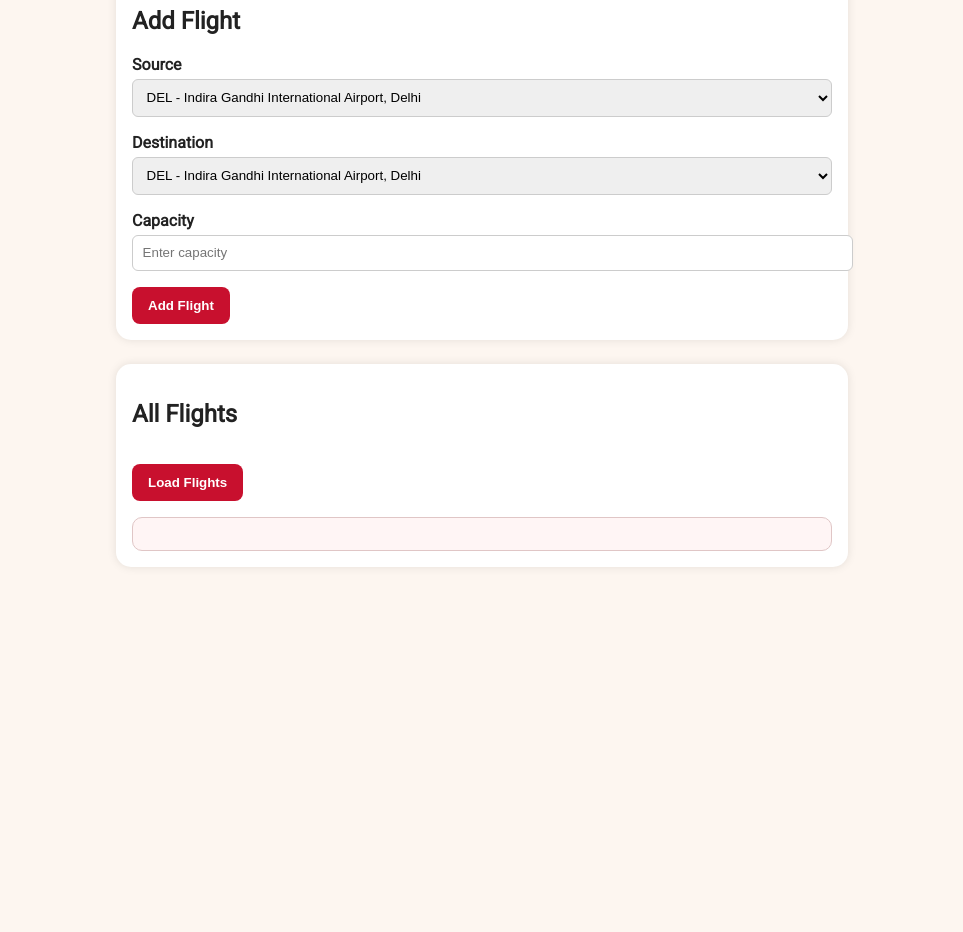
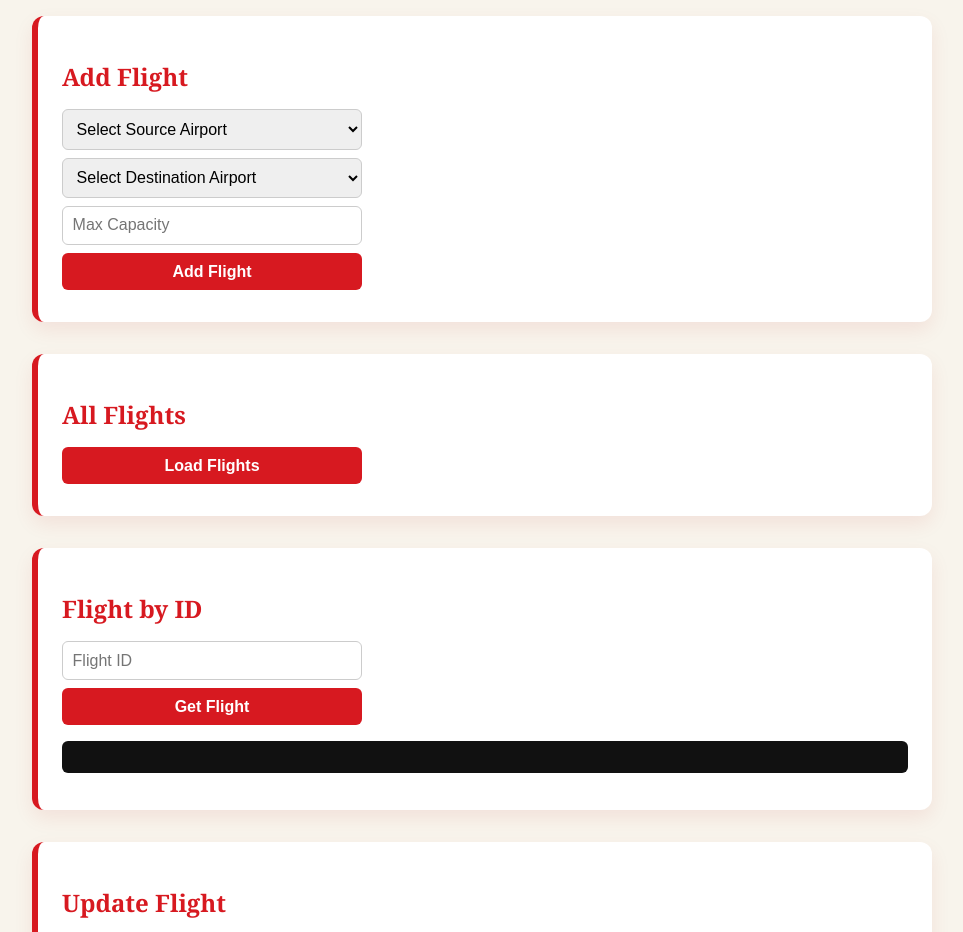
Before and after one commit to trset/Flight-Management, a plain HTML site: page index.html in a window 1280 px wide. Shown: the part 120-1052 px from the top of the page, without its empty margins (158-1121 px from the left). Before the commit the page ends 800 px from the top, so only its background shows below. Drawn offline with nearby package versions, Linux system fonts and the light colour scheme.

Commit message:
Connect frontend to backend

```diff
--- a/index.html
+++ b/index.html
@@ -2,100 +2,147 @@
 <html lang="en">
 <head>
   <meta charset="UTF-8" />
-  <meta name="viewport" content="width=device-width, initial-scale=1.0"/>
+  <meta name="viewport" content="width=device-width, initial-scale=1.0">
   <link rel="manifest" href="manifest.json">
   <meta name="theme-color" content="#d71920">
-  <title>Indian Airlines Manager</title>
-  <link href="https://fonts.googleapis.com/css2?family=Playfair+Display:wght@600&family=Roboto&display=swap" rel="stylesheet">
+  <meta name="mobile-web-app-capable" content="yes">
+  <meta name="apple-mobile-web-app-capable" content="yes">
+  <link rel="icon" href="icon.png">
+  <title>Flight Manager ✈️✈️✈️</title>
   <style>
+    :root{
+      --deep-red: #d71920;
+      --gold: #bfa76f;
+      --cream: #f8f4ec;
+      --dark: #1a1a1a;
+    }
     body {
-      margin: 0;
-      font-family: 'Roboto', sans-serif;
-      background-color: #fdf6f0;
-      color: #222;
+      font-family: Georgia, 'Poppins', serif;
+      background-color: var(--cream);
+      color: var(--dark);
+      padding: 2rem 1rem;
+      max-width: 900px;
+      margin-inline: auto;
     }
-
     h1 {
       text-align: center;
-      color: #c8102e;
-      font-family: 'Playfair Display', serif;
-      margin-top: 1.5rem;
+      color: var(--deep-red);
+      font-size: 2rem;
+      margin-bottom: 1rem;
     }
-
-    .container {
-      max-width: 700px;
-      margin: auto;
-      padding: 1rem;
-      background-color: white;
-      border-radius: 15px;
-      box-shadow: 0 0 10px rgba(0,0,0,0.1);
-      margin-top: 1.5rem;
+    section {
+      background: #fff;
+      border-left: 6px solid var(--deep-red);
+      border-radius: 12px;
+      padding: 1.5rem;
+      margin-top: 2rem;
+      box-shadow: 0 8px 20px rgba(183, 0, 0, 0.08);
     }
-
-    label {
+    h2 {
+      color: var(--deep-red);
+      margin-bottom: 1rem;
+    }
+    input, button, select {
       display: block;
-      margin-top: 1rem;
-      font-weight: bold;
-    }
-
-    select, input {
+      margin: 0.5rem 0;
+      padding: 0.6rem;
       width: 100%;
-      padding: 0.6rem;
-      margin-top: 0.3rem;
+      max-width: 300px;
+      font-size: 1rem;
       border-radius: 6px;
       border: 1px solid #ccc;
+      box-sizing: border-box;
     }
-
     button {
-      background-color: #c8102e;
+      background: var(--deep-red);
       color: white;
-      padding: 0.7rem 1rem;
+      font-weight: bold;
       border: none;
-      border-radius: 8px;
+      cursor: pointer;
+      transition: background 0.3s ease;
+    }
+    button:hover {
+      background: #a11317;
+    }
+    .flight-card {
+      background: #fff7f6;
+      border-left: 5px solid var(--gold);
+      padding: 1rem;
+      margin: 1rem 0;
+      border-radius: 6px;
+      box-shadow: 0 4px 8px rgba(0,0,0,0.05);
+    }
+    .status {
+      font-size: 0.95rem;
+      color: #b30000;
+      margin-top: 0.4rem;
+    }
+    pre {
+      background: #111;
+      color: white;
+      padding: 1rem;
+      border-radius: 6px;
       margin-top: 1rem;
-      cursor: pointer;
-      font-weight: bold;
+      overflow-x: auto;
     }
-
-    button:hover {
-      background-color: #a30e26;
-    }
-
-    .result {
-      background-color: #fff5f5;
-      padding: 1rem;
-      margin-top: 1rem;
-      border: 1px solid #e0c6c6;
-      border-radius: 10px;
+    @media (max-width: 600px) {
+      input, button, select {
+        width: 100%;
+      }
     }
   </style>
 </head>
 <body>
+  <h1>✈️ Indian Airlines Manager </h1>
 
-  <h1>✈️ Indian Airlines Manager</h1>
+  <section>
+    <h2>Add Flight</h2>
+    <select id="src"><option value="">Select Source Airport</option></select>
+    <select id="dst"><option value="">Select Destination Airport</option></select>
+    <input id="max_limit" type="number" placeholder="Max Capacity">
+    <button onclick="createFlight()">Add Flight</button>
+    <div id="statusAdd" class="status"></div>
+  </section>
 
-  <div class="container">
-    <h2>Add Flight</h2>
-    <label for="source">Source</label>
-    <select id="source"></select>
+  <section>
+    <h2>All Flights</h2>
+    <button onclick="fetchAllFlights()">Load Flights</button>
+    <div id="flights"></div>
+  </section>
 
-    <label for="destination">Destination</label>
-    <select id="destination"></select>
+  <section>
+    <h2>Flight by ID</h2>
+    <input id="getId" placeholder="Flight ID">
+    <button onclick="fetchFlightById()">Get Flight</button>
+    <pre id="flightById"></pre>
+  </section>
 
-    <label for="capacity">Capacity</label>
-    <input type="number" id="capacity" placeholder="Enter capacity" />
+  <section>
+    <h2>Update Flight</h2>
+    <input id="updateId" placeholder="Flight ID">
+    <select id="newSrc"><option value="">New Source</option></select>
+    <select id="newDst"><option value="">New Destination</option></select>
+    <button onclick="updateFlightById()">Update Flight</button>
+    <div id="statusUpdate" class="status"></div>
+  </section>
 
-    <button onclick="addFlight()">Add Flight</button>
-  </div>
+  <section>
+    <h2>Add Passengers</h2>
+    <input id="passengerId" placeholder="Flight ID">
+    <input id="numPassengers" type="number" placeholder="Number of Passengers">
+    <button onclick="addPassengersToFlight()">Add Passengers</button>
+    <div id="statusPassengers" class="status"></div>
+  </section>
 
-  <div class="container">
-    <h2>All Flights</h2>
-    <button onclick="loadFlights()">Load Flights</button>
-    <div class="result" id="flightList"></div>
-  </div>
+  <section>
+    <h2>Delete Flight</h2>
+    <input id="deleteId" placeholder="Flight ID">
+    <button onclick="deleteFlightById()">Delete Flight</button>
+    <div id="statusDelete" class="status"></div>
+  </section>
 
   <script>
-    const backendBase = "https://flight-management-1.onrender.com";
+    const base = "https://flight-management-1.onrender.com";
 
     const airports = {
       "DEL": "Indira Gandhi International Airport, Delhi",
@@ -120,61 +167,112 @@
       "NAG": "Dr. Babasaheb Ambedkar International Airport, Nagpur"
     };
 
-    const sourceSelect = document.getElementById('source');
-    const destSelect = document.getElementById('destination');
-
-    function populateDropdowns() {
+    function populateDropdown(id) {
+      const select = document.getElementById(id);
       for (const code in airports) {
-        const option1 = document.createElement('option');
-        const option2 = document.createElement('option');
-        option1.value = option2.value = code;
-        option1.textContent = `${code} - ${airports[code]}`;
-        option2.textContent = `${code} - ${airports[code]}`;
-        sourceSelect.appendChild(option1);
-        destSelect.appendChild(option2);
+        const opt = document.createElement("option");
+        opt.value = code;
+        opt.textContent = `${code} - ${airports[code]}`;
+        select.appendChild(opt);
       }
     }
 
-    async function addFlight() {
-      const source = sourceSelect.value;
-      const destination = destSelect.value;
-      const capacity = document.getElementById('capacity').value;
+    window.onload = () => {
+      populateDropdown("src");
+      populateDropdown("dst");
+      populateDropdown("newSrc");
+      populateDropdown("newDst");
+    };
 
-      const res = await fetch(`${backendBase}/flights`, {
+    function showStatus(id, msg) {
+      const el = document.getElementById(id);
+      el.textContent = msg;
+      setTimeout(() => el.textContent = "", 3000);
+    }
+
+    async function createFlight() {
+      const src = document.getElementById("src").value;
+      const dst = document.getElementById("dst").value;
+      const max_limit = parseInt(document.getElementById("max_limit").value);
+      if (!src || !dst || isNaN(max_limit) || max_limit <= 0) return showStatus("statusAdd", "❌ Enter valid details.");
+      const res = await fetch(base + "/", {
         method: "POST",
         headers: { "Content-Type": "application/json" },
-        body: JSON.stringify({ source, destination, capacity: parseInt(capacity) })
+        body: JSON.stringify({ src, dst, max_limit })
       });
-
-      const data = await res.text();
-      alert(data);
+      const data = await res.json();
+      showStatus("statusAdd", data.message || data.error);
     }
 
-    async function loadFlights() {
-      const res = await fetch(`${backendBase}/flights`);
-      const flights = await res.json();
-
-      const list = document.getElementById("flightList");
-      list.innerHTML = "";
-
-      if (flights.length === 0) {
-        list.innerHTML = "<p>No flights found.</p>";
-        return;
-      }
-
-      flights.forEach(f => {
-        const div = document.createElement("div");
-        div.innerHTML = `
-          <strong>${f.source} ➜ ${f.destination}</strong><br>
-          ✈️ Capacity: ${f.capacity} | ID: ${f.id}
-          <hr />
-        `;
-        list.appendChild(div);
+    async function fetchAllFlights() {
+      const res = await fetch(base + "/");
+      const data = await res.json();
+      const container = document.getElementById("flights");
+      container.innerHTML = "";
+      if (!data.flights?.length) return container.innerHTML = "<p>No flights available.</p>";
+      data.flights.forEach(f => {
+        const card = document.createElement("div");
+        card.className = "flight-card";
+        card.innerHTML = `<strong>ID:</strong> ${f.id}<br>
+        <strong>Route:</strong> ${f.src} → ${f.dst}<br>
+        <strong>Passengers:</strong> ${f.passengers} / ${f.max_limit}<br>
+        <strong>Status:</strong> ${f.status}`;
+        container.appendChild(card);
       });
     }
 
-    window.onload = populateDropdowns;
+    async function fetchFlightById() {
+      const id = document.getElementById("getId").value.trim();
+      const box = document.getElementById("flightById");
+      box.textContent = "";
+      if (!id) return box.textContent = "❌ Enter Flight ID.";
+      const res = await fetch(base + "/" + id);
+      const data = await res.json();
+      if (data.flight) {
+        const f = data.flight;
+        box.textContent = `✈️ ${f.src} → ${f.dst}
+Passengers: ${f.passengers} / ${f.max_limit}
+Status: ${f.status}
+ID: ${f.id}`;
+      } else {
+        box.textContent = data.error || "Flight not found.";
+      }
+    }
+
+    async function updateFlightById() {
+      const id = document.getElementById("updateId").value.trim();
+      const src = document.getElementById("newSrc").value;
+      const dst = document.getElementById("newDst").value;
+      if (!id || (!src && !dst)) return showStatus("statusUpdate", "❌ Provide ID and at least one new value.");
+      const res = await fetch(base + "/" + id, {
+        method: "PUT",
+        headers: { "Content-Type": "application/json" },
+        body: JSON.stringify({ src, dst })
+      });
+      const data = await res.json();
+      showStatus("statusUpdate", data.message || data.error);
+    }
+
+    async function addPassengersToFlight() {
+      const id = document.getElementById("passengerId").value.trim();
+      const passengers = parseInt(document.getElementById("numPassengers").value);
+      if (!id || isNaN(passengers) || passengers <= 0) return showStatus("statusPassengers", "❌ Enter valid values.");
+      const res = await fetch(base + "/" + id + "/passengers", {
+        method: "PUT",
+        headers: { "Content-Type": "application/json" },
+        body: JSON.stringify({ passengers })
+      });
+      const data = await res.json();
+      showStatus("statusPassengers", data.message || data.error);
+    }
+
+    async function deleteFlightById() {
+      const id = document.getElementById("deleteId").value.trim();
+      if (!id) return showStatus("statusDelete", "❌ Enter Flight ID.");
+      const res = await fetch(base + "/" + id, { method: "DELETE" });
+      const data = await res.json();
+      showStatus("statusDelete", data.message || data.error);
+    }
   </script>
-
 </body>
 </html>
```
